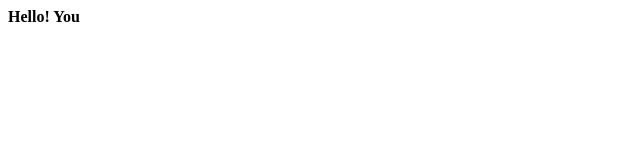
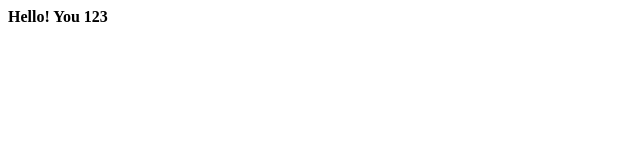
Before and after one commit to UNIRy/ALFA_BANK, a plain HTML site: page index.html in a window 1280 px wide. Shown: the full height of the page, 0-640 px from the left. Drawn offline with Linux system fonts and the light colour scheme.

Commit message:
Update index.html

```diff
--- a/index.html
+++ b/index.html
@@ -1 +1 @@
-<b>Hello! You </b>
+<b>Hello! You 123 </b>
```
